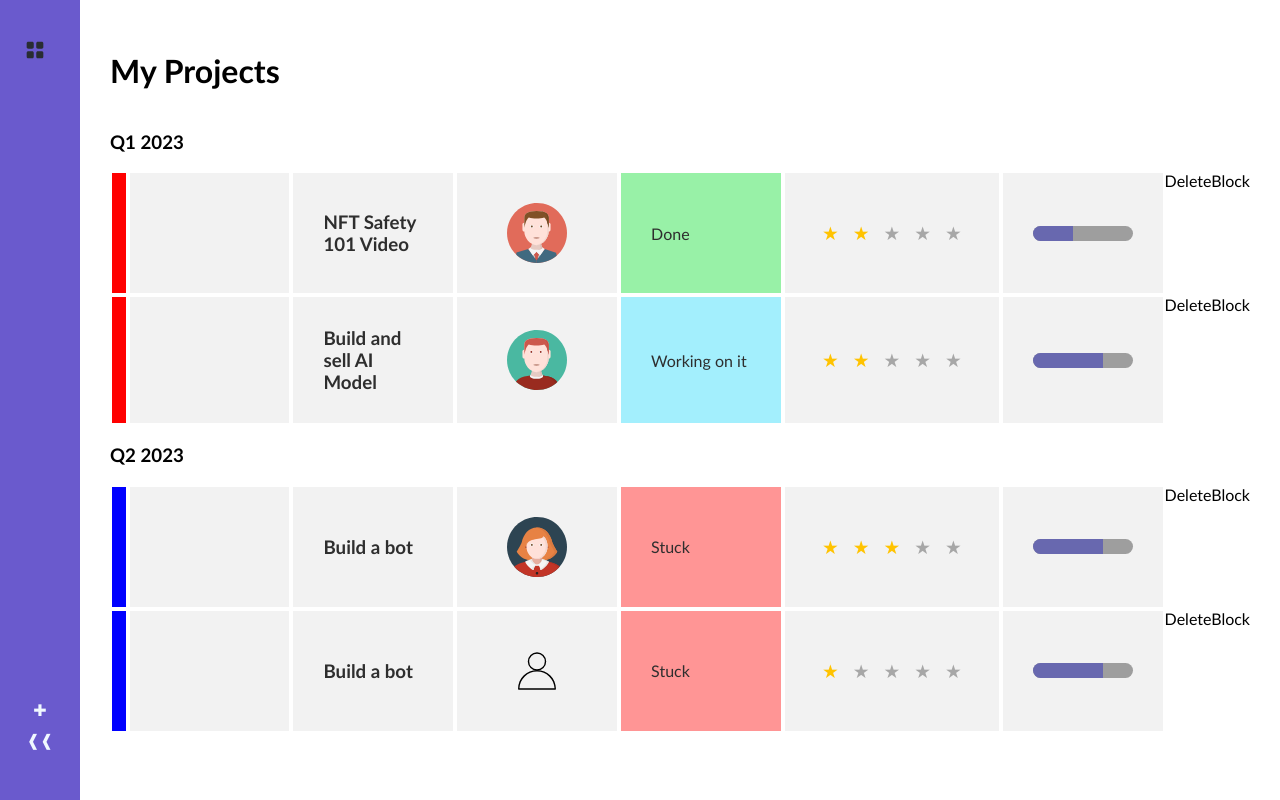
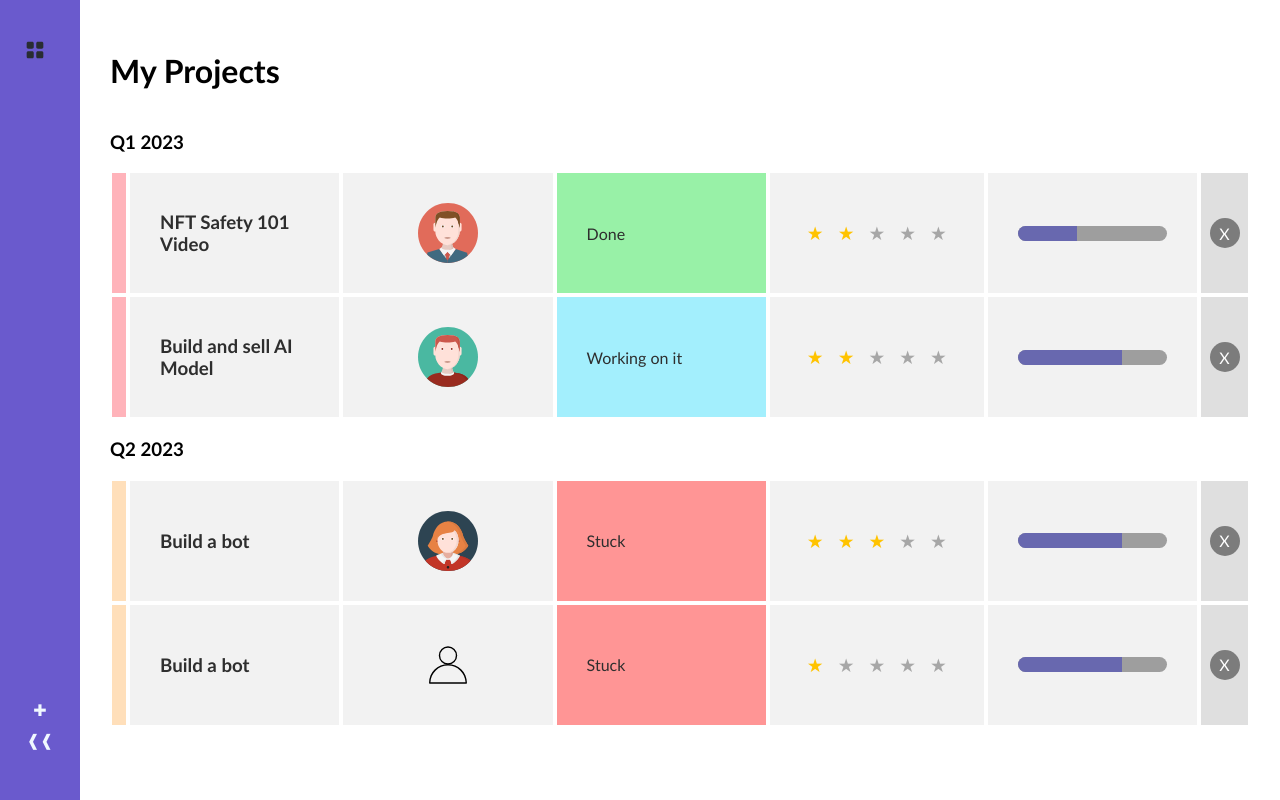
Before and after one commit to FernandoMoyano/Project-Manager-app, a React (Vite) app: page / in a window 1280 px wide. Built offline with nearby package versions, Linux system fonts and the light colour scheme.

Commit message:
DeleteBlock-CategoryColor

```diff
--- a/src/components/DeleteBlock/AvatarBlock.css
+++ b/src/components/DeleteBlock/DeleteBlock.css
@@ -1,5 +1,5 @@
  .delete-block {
-  background-color: rgb(221, 221, 221);
+  background-color: #dfdfdf;
   width: 50px;
   margin: 2px;
   display: flex;
@@ -8,12 +8,13 @@
 }
 
 .delete-block .delete-icon {
-  width: 20px;
-  height: 20px;
-  border-radius: 10px;
-  background-color: rgb(61, 61, 61);
+  width: 30px;
+  height: 30px;
+  border-radius: 20px;
+  background-color: #7c7c7c;
   display: flex;
   justify-content: center;
   align-items: center;
   color: rgb(255,255,255);
+  cursor: pointer;
 }
--- a/src/components/DeleteBlock/DeleteBlock.jsx
+++ b/src/components/DeleteBlock/DeleteBlock.jsx
@@ -1,7 +1,12 @@
-import "./AvatarBlock.css"
+import "./DeleteBlock.css"
 const DeleteBlock = () => {
+  const deleteTicket=()=>{
+    console.log("deleted");
+  }
   return (
-    <div>DeleteBlock</div>
+    <div className="delete-block">
+      <div className="delete-icon" onClick={deleteTicket}>X</div>
+    </div>
   )
 }
 
--- a/src/components/TicketCard/TicketCard.jsx
+++ b/src/components/TicketCard/TicketCard.jsx
@@ -14,7 +14,6 @@ const TicketCard = ({ ticket, color }) => {
 		<div className="ticket-card">
 			<div className="ticket-color" style={{ backgroundColor: color }}></div>
 			<Link to={`/ticket/${ticket.documentId}`} id="link">
-				<div className="ticket-color"></div>
 				<h3>{ticket.title}</h3>
 				<AvatarDisplay ticket={ticket} />
 				<StatusDisplay status={ticket.status} />
--- a/src/pages/Dashboard/Dashboard.jsx
+++ b/src/pages/Dashboard/Dashboard.jsx
@@ -9,7 +9,7 @@ const Dashboard = () => {
 			title: "NFT Safety 101 Video",
 			Owner: "Fernando Moyano",
 			avatar: "/src/assets/images/avatar-1.svg",
-			status:"Done",
+			status: "Done",
 			priority: 2,
 			progress: 40,
 			description:
@@ -54,6 +54,14 @@ const Dashboard = () => {
 		},
 	];
 
+	const colors = [
+		"rgb(255,179,186)",
+		"rgb(255,223,186)",
+		"rgb(255,255,186)",
+		"rgb(186,255,201)",
+		"rgb(186,255,255)",
+	];
+
 	const uniqueCategories = [
 		...new Set(tickets?.map(({ category }) => category)),
 	];
@@ -74,7 +82,7 @@ const Dashboard = () => {
 									<TicketCard
 										key={_index}
 										id={_index}
-										color={filteredTicket.color}
+										color={colors[categoryIndex] || colors[0]}
 										ticket={filteredTicket}
 									/>
 								))}
```
